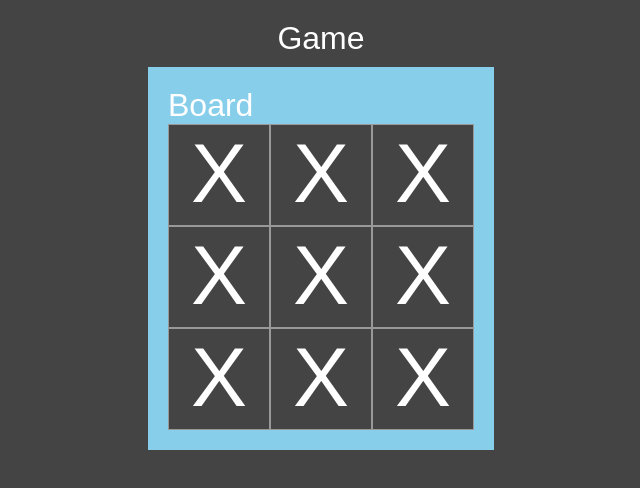
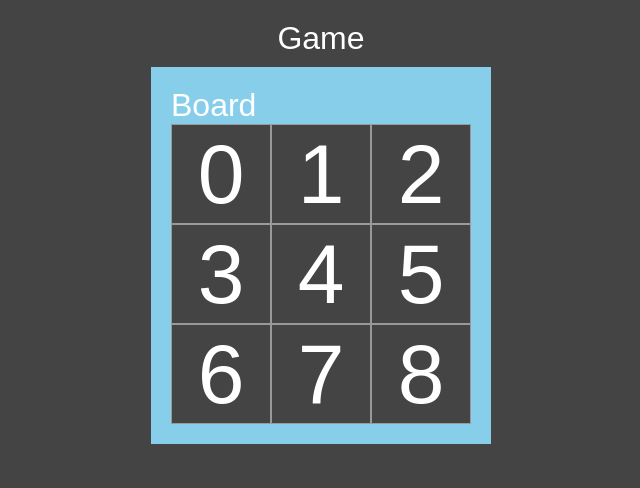
Before and after one commit to Lorenzzschmid/tic-tac-toe-react, a React (Create React App) app: page / in a window 1280 px wide. Shown: the top 488 px of the page, without its empty margins (319-959 px from the left). Built offline with nearby package versions, Linux system fonts and the light colour scheme.

Commit message:
onclick event and focus style added

```diff
--- a/src/App.css
+++ b/src/App.css
@@ -23,3 +23,8 @@
   width: 100px;
   height: 100px;
 }
+.square:focus {
+  outline: none;
+  background-color: #222;
+
+}
--- a/src/App.js
+++ b/src/App.js
@@ -1,14 +1,23 @@
 import './App.css';
 
-const Square = () => {
+const Square = (props) => {
   return (
-    <div className='square'>
-      X
-    </div>
+    <button
+    className='square'
+    onClick={() => alert(`square ${props.value} clicked`)}
+    >
+      {props.value}
+    </button>
   )
 }
 
 const Board = () => {
+  const renderSquare = (i) => {
+    return (
+      <Square value={i} />
+    );
+  };
+
   return (
     <div style={{
       backgroundColor: 'skyblue',
@@ -17,13 +26,13 @@
       }}>
       Board
       <div className='board-row'>
-      <Square/><Square/><Square/>
+      {renderSquare(0)} {renderSquare(1)} {renderSquare(2)}
       </div>
       <div className='board-row'>
-      <Square/><Square/><Square/>
+      {renderSquare(3)} {renderSquare(4)} {renderSquare(5)}
       </div>
       <div className='board-row'>
-      <Square/><Square/><Square/>
+      {renderSquare(6)} {renderSquare(7)} {renderSquare(8)}
       </div>
     </div>
   );
```
